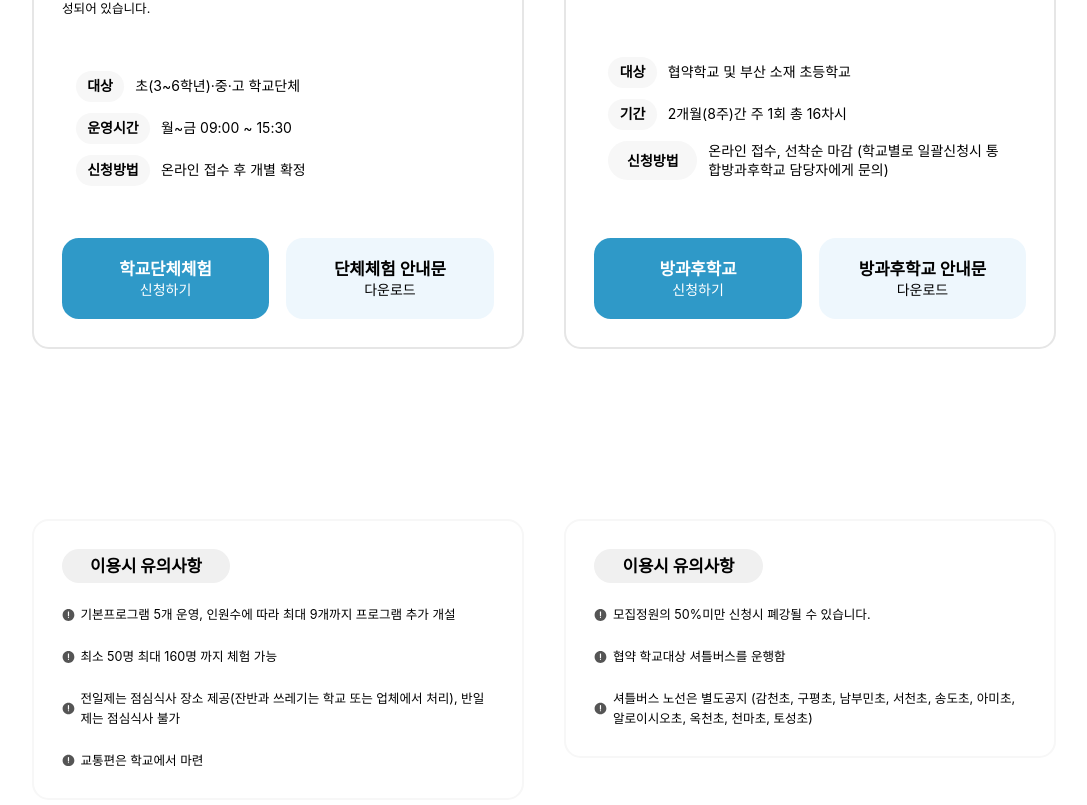
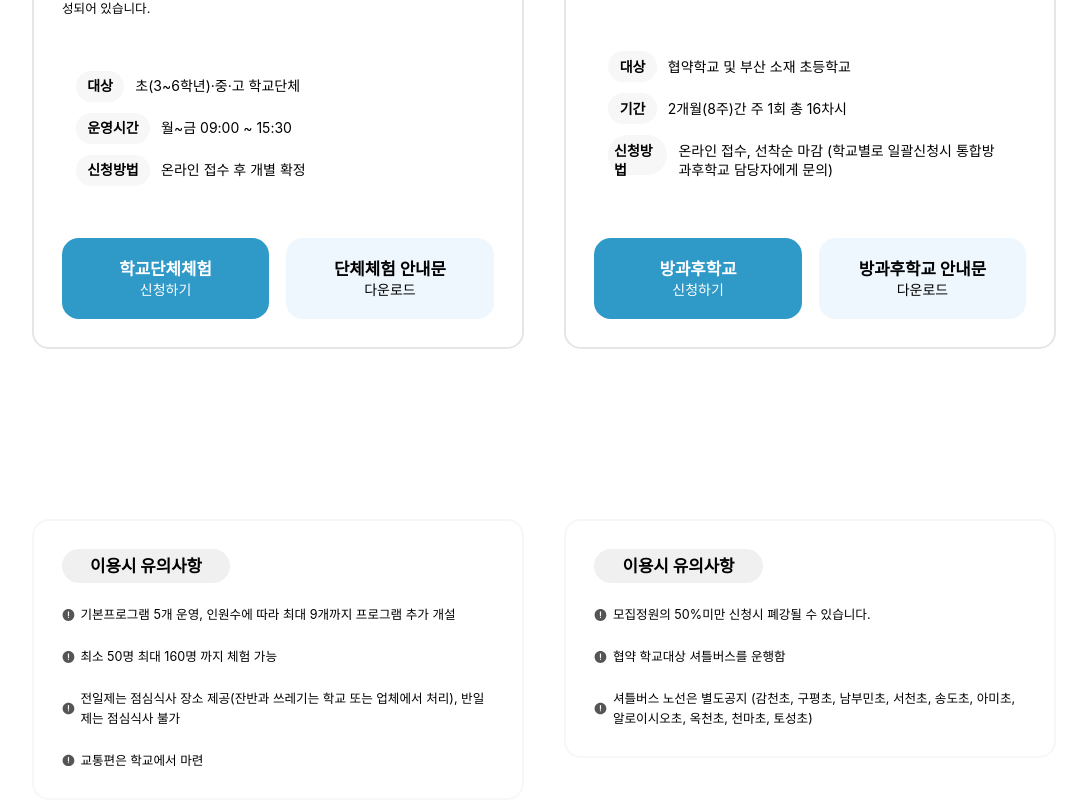
Before and after one commit to Super-Ultra-StandardLab/GIZI-frontend, a Next.js app: page / in a window 1280 px wide. Shown: the part 833-1638 px from the top of the page, without its empty margins (96-1183 px from the left). Built offline with nearby package versions, Linux system fonts and the light colour scheme.

Commit message:
방과후학교 프로그램 신청방법 ui 사이즈 통일

```diff
--- a/app/page.tsx
+++ b/app/page.tsx
@@ -143,7 +143,7 @@ export default function Home() {
                     </div>
                   </div>
                   <div className="flex">
-                    <div className="rounded-full flex justify-center w-[32%] bg-[#f7f7f7] py-2 px-4 font-bold">
+                    <div className="rounded-full flex justify-center w-[20%] h-[80%] bg-[#f7f7f7] p-2 font-bold">
                       <div className="my-auto">신청방법</div>
                     </div>
                     <div className="my-auto mx-4">
```
